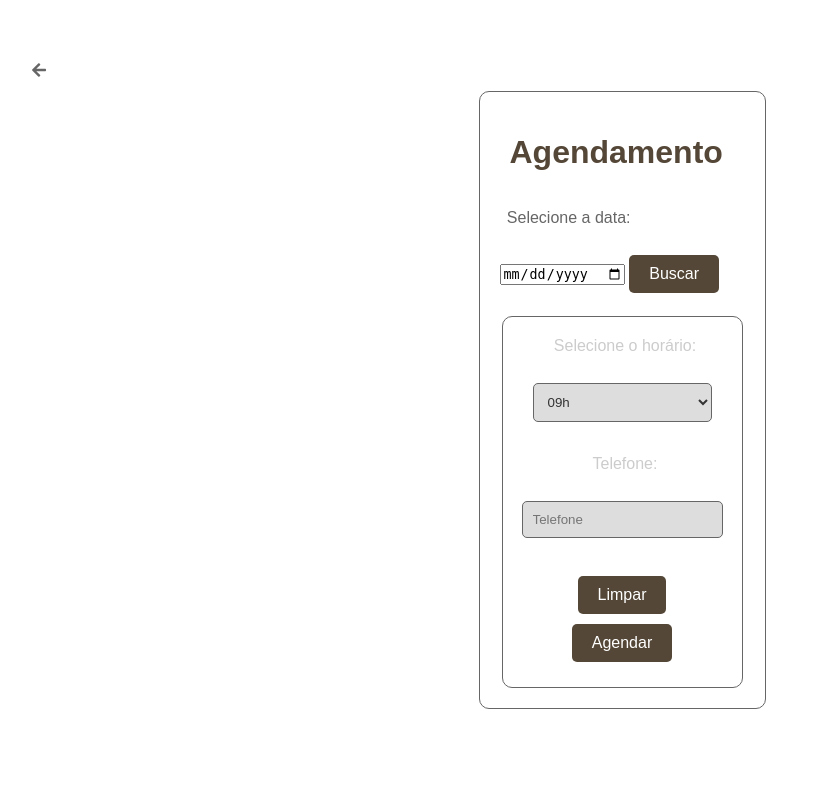
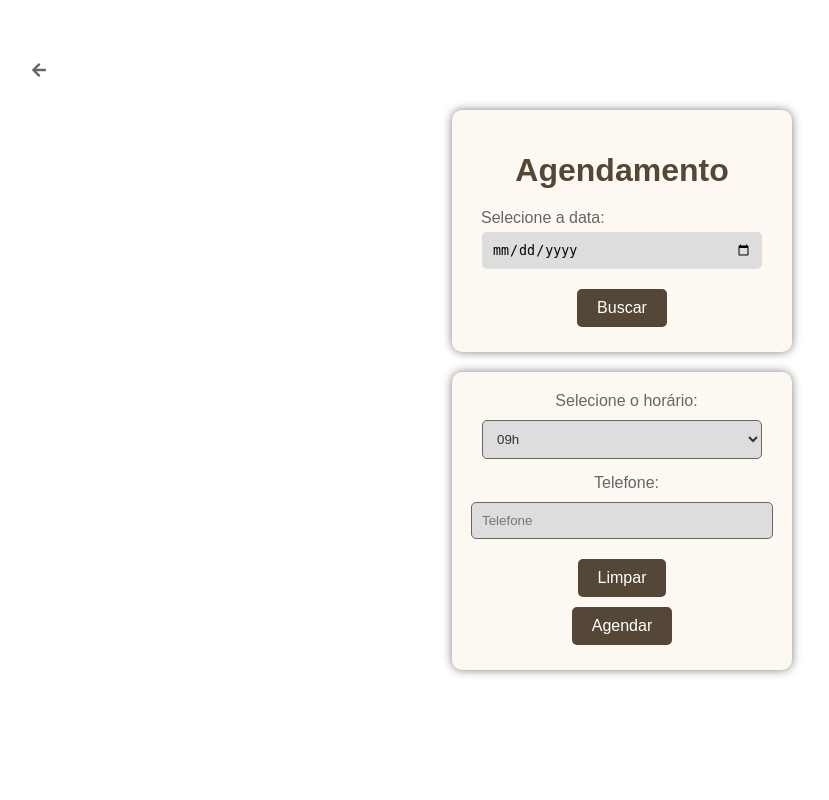
Before and after one commit to projetotatooshop/tatooshop, a Flask app: page /pega_data in a window 1280 px wide. Shown: the whole page, without its empty margins (18-847 px from the left). Run offline with Flask 3, Linux system fonts and the light colour scheme; data comes from the database, SQL or seed files in the repository.

Commit message:
Atualizando o HTML e CSS

```diff
--- a/static/base.css
+++ b/static/base.css
@@ -9,7 +9,7 @@
     --table-header-background: var(--tertiary-background-color);
     --table-row-background: transparent;
     --table-font-color: #333;
-    --edit-icon-color: #fbff00;
+    --edit-icon-color: #ffb300;
     --delete-icon-color: #ff0000;
 }
 
@@ -152,6 +152,7 @@
     margin: 5px 0;
     border: none;
     border-radius: 5px;
+    background-color: var(--tertiary-background-color) ;
 }
 
 #page-list .btn[type="submit"] {
@@ -242,9 +243,12 @@
 }
 
 .agendamento-fieldset {
-    border: 1px solid #666;
+    border: none;
     padding: 20px;
-    border-radius: 10px;
+    display: flex;
+    flex-direction: column;
+    align-items: center;
+    justify-content: center;
 }
 
 .agendamento-fieldset legend {
@@ -255,7 +259,6 @@
 .agendamento-form label {
     display: block;
     margin-bottom: 10px;
-    color: #ccc;
 }
 
 .agendamento-form input[type="date"],
@@ -308,3 +311,28 @@
 .confirmation h1{
     color: var(--error-color);
 }
+
+#page-agendamento input[type="date"] {
+    width: calc(100% - 20px);
+    padding: 10px;
+    margin-bottom: 15px;
+    border: none;
+    border-radius: 5px;
+    box-sizing: border-box;
+    background-color: var(--tertiary-background-color) ;
+}
+
+#page-agendamento, .agendamento-erro{
+    display: flex;
+    justify-content: center;
+    align-items: center;
+    flex-direction: column;
+}
+
+.agendamento-erro h3{
+    color: var(--error-color);
+}
+
+.agendamento-erro input{
+    width: calc(20% - 20px);
+}
--- a/templates/agendamento.html
+++ b/templates/agendamento.html
@@ -1,41 +1,54 @@
-{% extends 'index.html' %}
-
-{% block conteudo %}
-
+{% extends 'index.html' %} {% block conteudo %}
+<body id="page-agendamento">
   <fieldset class="agendamento-fieldset">
-    <form id="appointmentForm" action="/pega_data" method="post">
-      <legend><h1>Agendamento</h1></legend><br>
-      <label for="data">Selecione a data:</label><br>
-      <input size="10" type="date" id="data" name="data" required>
-      <input class="btn" type="submit" value="Buscar"><br><br>
+    <form id="formulario" action="/pega_data" method="post">
+      <legend><h1>Agendamento</h1></legend>
+      <label for="data">Selecione a data:</label>
+      <input size="10" type="date" id="data" name="data" required />
+      <input class="btn" type="submit" value="Buscar" />
     </form>
 
     {% if validacao == True %}
 
-      <fieldset class="agendamento-fieldset">
-        <form id="appointmentForm" action="/agendar" method="post" class="agendamento-form">
-        <label for="time">Selecione o horário:</label><br>
+    <fieldset class="agendamento-fieldset">
+      <form
+        id="formulario"
+        action="/agendar"
+        method="post"
+        class="agendamento-form"
+      >
+        <label for="time">Selecione o horário:</label>
         <select name="time" id="time" required>
-
           {% for hora in agenda %}
           <option value="{{hora}}">{{hora}}</option>
           {% endfor %}
-
         </select>
-        <br>
-        <label for="telefone">Telefone:</label><br>
-        <input type="tel" id="telefone" name="telefone" placeholder="Telefone" required><br>
-        <input type="hidden" name="dia" value="{{dia}}">
-        <input type="reset" value="Limpar">
-        <input type="submit" value="Agendar">
-        </form>
-      </fieldset>
+        <label for="telefone">Telefone:</label>
+        <input
+          type="tel"
+          id="telefone"
+          name="telefone"
+          placeholder="Telefone"
+          required
+        />
+        <input type="hidden" name="dia" value="{{dia}}" />
+        <input class="btn" type="reset" value="Limpar" />
+        <input class="btn" type="submit" value="Agendar" />
+      </form>
+    </fieldset>
     {% endif %}
-  </fieldset><br><br>
+  </fieldset>
   {% if validacao_telefone == False %}
-    <p>{{resposta}}</p><br>
-    <input class="btn" type="button" value="Cadastrar Cliente" onclick="window.location.href='cliente_cadastro'"><br>
+  <div class="agendamento-erro">
+    <h3>{{resposta}}</h3>
+    <input
+      class="btn"
+      type="button"
+      value="Cadastrar Cliente"
+      onclick="window.location.href='cliente_cadastro'"
+    />
+  </div>
   {% endif %}
-
-<script src="../static/agendamento.js"></script>
+  <script src="../static/agendamento.js"></script>
+</body>
 {% endblock %}
--- a/templates/cadastro.html
+++ b/templates/cadastro.html
@@ -6,7 +6,7 @@
 
     {% for campo in campos %}
     <label for="{{ campo.id }}">{{ campo.texto }}:</label>
-    <input type="{{ campo.tipo }}" id="{{ campo.id }}" name="{{ campo.nome }}" class="inputs" required><br><br>
+    <input type="{{ campo.tipo }}" id="{{ campo.id }}" name="{{ campo.nome }}" class="inputs" required>
     {% endfor %}
 
     <input class="btn" type="reset" value="Limpar">
--- a/templates/editar.html
+++ b/templates/editar.html
@@ -5,10 +5,10 @@
         {% for campo in campos %}
         <label for="{{ campo.id }}">{{ campo.nome }}:</label>
             {% if campo.id == 'cod' %}
-                <input type="text" id="{{ campo.id }}" name="{{ campo.id }}" class="inputs" value="{{ objeto[0] }}" disabled required><br><br>
+                <input type="text" id="{{ campo.id }}" name="{{ campo.id }}" class="inputs" value="{{ objeto[0] }}" disabled required>
                 <input type="hidden" id="{{ campo.id }}" name="{{ campo.id }}" class="inputs" value="{{ objeto[0] }}">
             {% else %}
-                <input type="text" id="{{ campo.id }}" name="{{ campo.id }}" class="inputs" value="{{ objeto[campo.indice] }}" required><br><br>
+                <input type="text" id="{{ campo.id }}" name="{{ campo.id }}" class="inputs" value="{{ objeto[campo.indice] }}" required>
             {% endif %}
         {% endfor %}
         <input class="btn" type="submit" value="Enviar">
--- a/templates/index.html
+++ b/templates/index.html
@@ -16,18 +16,18 @@
       {% if session['usuario_logado'] != None%}
         <h1>Menu</h1>
         {% if session['usuario_logado'] == 'admin' %}
-          <input class="btn" type="button" value="Cadastrar Cliente" onclick="window.location.href='cliente_cadastro'"><br>
-          <input class="btn" type="button" value="Buscar Clientes" onclick="window.location.href='listar_clientes'"><br>
-          <input class="btn" type="button" value="Cadastrar Produtos" onclick="window.location.href='produto_cadastro'"><br>
-          <input class="btn" type="button" value="Buscar Produtos" onclick="window.location.href='listar_produtos'"><br>
-          <input class="btn" type="button" value="Fazer agendamento" onclick="window.location.href='agendamento'"><br>
+          <input class="btn" type="button" value="Cadastrar Cliente" onclick="window.location.href='cliente_cadastro'">
+          <input class="btn" type="button" value="Buscar Clientes" onclick="window.location.href='listar_clientes'">
+          <input class="btn" type="button" value="Cadastrar Produtos" onclick="window.location.href='produto_cadastro'">
+          <input class="btn" type="button" value="Buscar Produtos" onclick="window.location.href='listar_produtos'">
+          <input class="btn" type="button" value="Fazer agendamento" onclick="window.location.href='agendamento'">
           <input class="btn" type="button" value="Agenda" onclick="window.location.href='busca_agenda'">
         {% endif %}
       {% endif %}
     </div>
     <div class="direita">
       {% if session['usuario_logado'] != None%}
-        <input class="btn" type="button" value="Logout" onclick="window.location.href='logout'">
+        <input class="btn" type="button" value="Sair" onclick="window.location.href='logout'">
       {% endif %}
     </div>
   {% endblock %}
```
Also changed, not shown: templates/busca_agenda.html (+22 -11 lines), templates/listar.html (+31 -9 lines), templates/login.html (+5 -6 lines).
